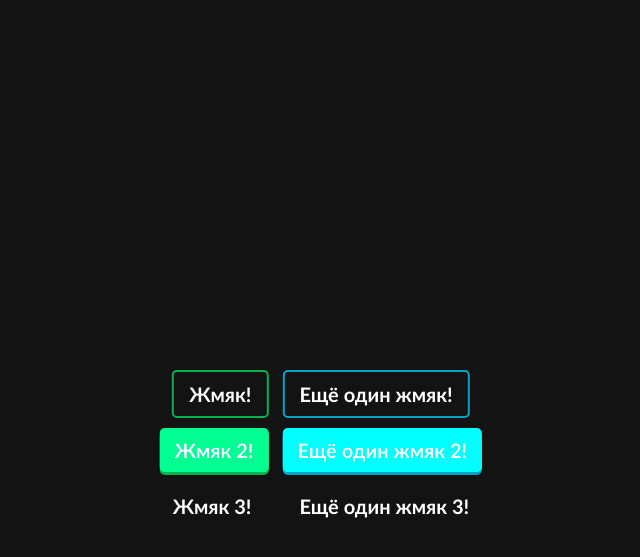
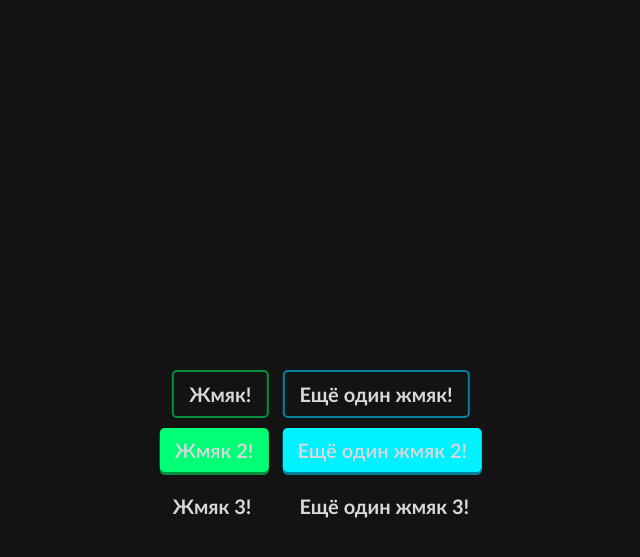
Before and after one commit to catink123/catink123.github.io, a Jekyll site: the page built from buttons/index.html, in a window 1280 px wide. Shown: the top 557 px of the page, without its empty margins (319-959 px from the left). Built offline with Jekyll 4.4.1, drawn with Linux system fonts in a browser that asks for light colours.

Commit message:
Update buttons.css

```diff
--- a/css/buttons.css
+++ b/css/buttons.css
@@ -1,9 +1,9 @@
 .btn1 {
-	filter: hue-rotate(30deg) brightness(125%);
+	filter: hue-rotate(30deg);
 }
 
 .btn2 {
-	filter: hue-rotate(70deg) brightness(125%);
+	filter: hue-rotate(70deg);
 }
 
 body {
```
